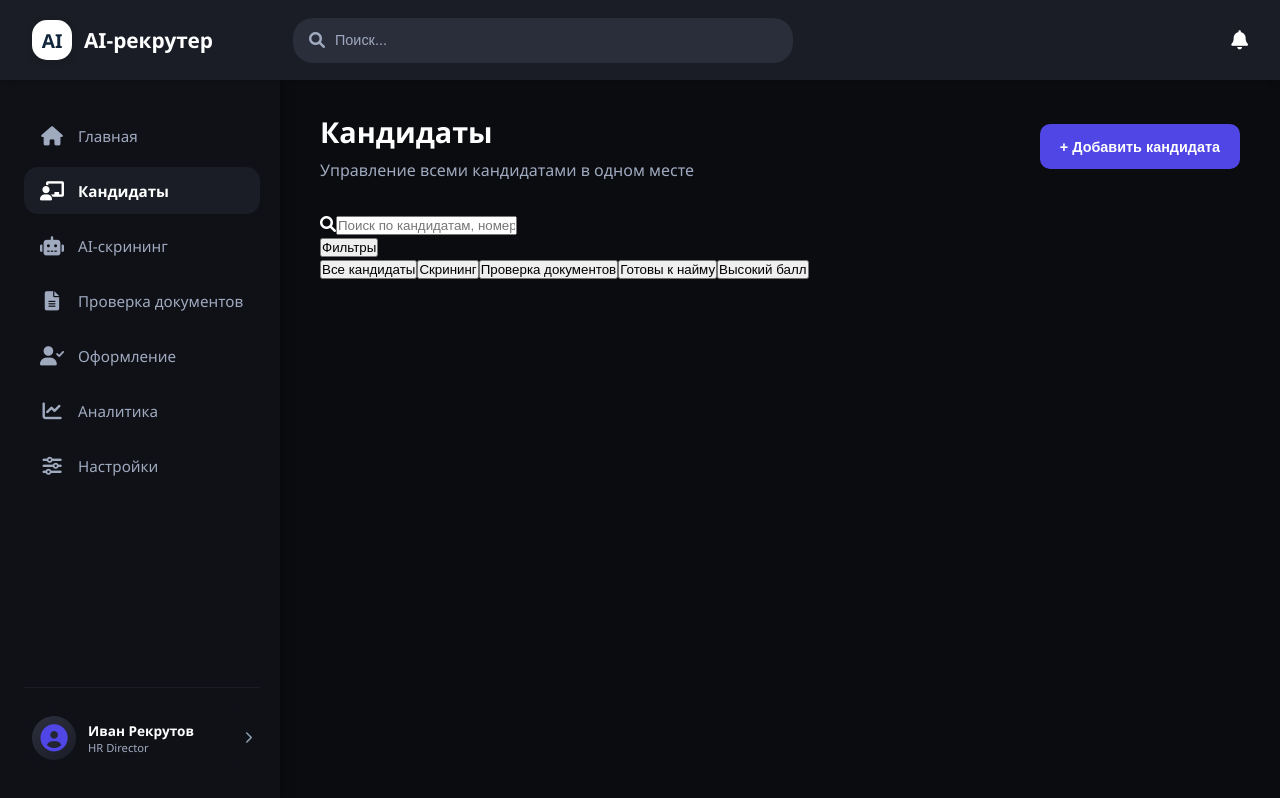
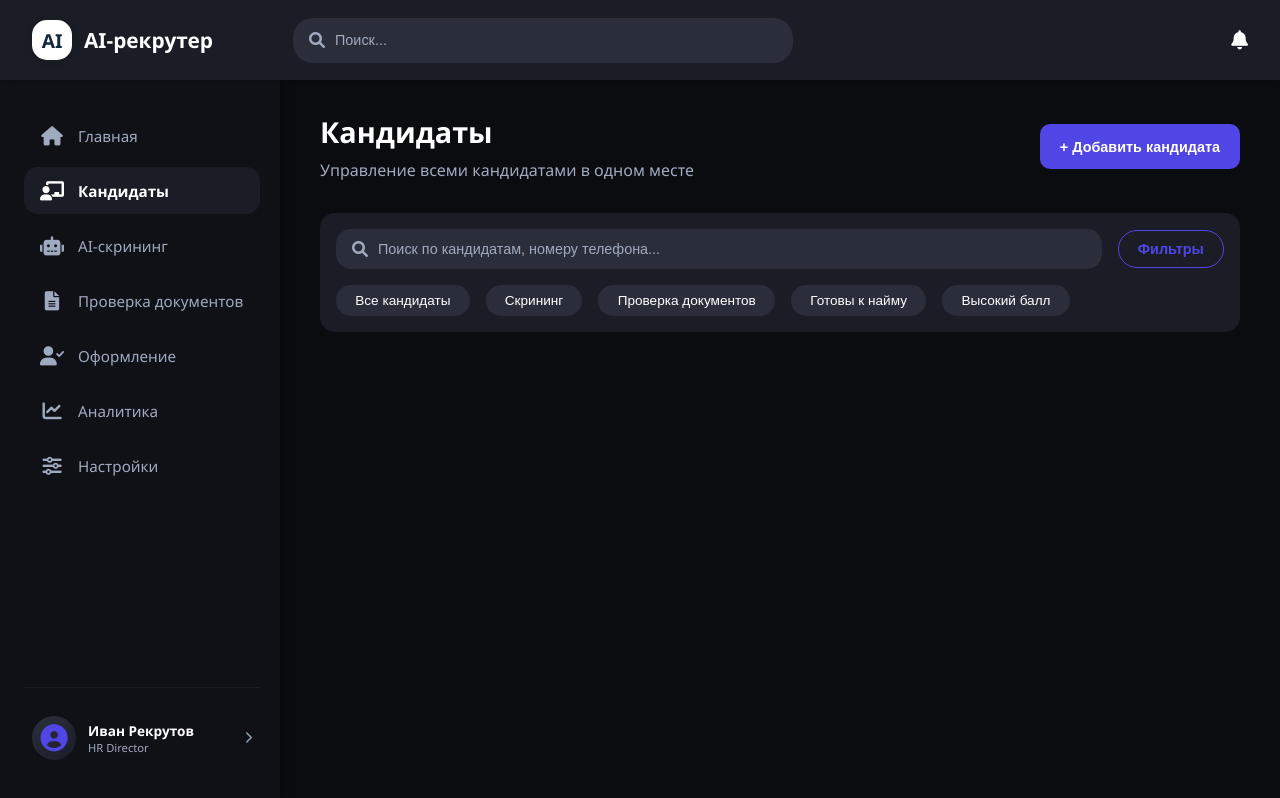
Before and after one commit to CelLecal/AIrecruter, a React (Vite) app in the folder frontend/registration/: page /dashboard/candidates in a window 1280 px wide. Built offline with nearby package versions, Linux system fonts and the light colour scheme.

Commit message:
поиск и фильтры Candidates.module.css

```diff
--- a/frontend/registration/src/components/Candidates/Candidates.module.css
+++ b/frontend/registration/src/components/Candidates/Candidates.module.css
@@ -38,3 +38,102 @@
 .addButton:hover {
     box-shadow: 0 0 10px hsl(256, 100%, 68%);
 }
+
+/*----------контейнер поиска и фильтров ---------- */
+.searchFilterRow {
+    background: #1A1D26;
+    border-radius: 15px;
+    padding: 1rem;
+    margin-bottom: 2rem;
+    display: flex;
+    flex-direction: column;
+    gap: 1rem;
+}
+
+/* строка поиска + кнопка Фильтры */
+.searchFilterTop {
+    display: flex;
+    justify-content: space-between;
+    align-items: center;
+    gap: 1rem;
+}
+
+.searchBar {
+    flex: 1;
+    display: flex;
+    align-items: center;
+    background: #2A2D3A;
+    border-radius: 15px;
+    padding: 0.6rem 1rem;
+    gap: 10px;
+    height: 40px;
+}
+
+.searchBar i {
+    color: #A0AABF;
+    font-size: 1rem;
+}
+
+.searchBar input {
+    background: transparent;
+    border: none;
+    outline: none;
+    color: white;
+    font-size: 0.9rem;
+    width: 100%;
+}
+
+.searchBar input::placeholder {
+    color: #A0AABF;
+}
+
+.searchBar:focus-within {
+    background: #3A3F4E;
+    box-shadow: 0 0 0 2px rgba(79, 70, 229, 0.3);
+}
+
+.filterButton {
+    background: transparent;
+    border: 1px solid #4F46E5;
+    border-radius: 30px;
+    padding: 0.6rem 1.2rem;
+    color: #4F46E5;
+    font-weight: 600;
+    font-size: 0.9rem;
+    transition: all 0.2s;
+    white-space: nowrap;
+}
+
+.filterButton:hover {
+    background: rgba(79, 70, 229, 0.1);
+    box-shadow: 0 0 8px rgba(79, 70, 229, 0.3);
+}
+
+/* ряд фильтров */
+.filtersRow {
+    display: flex;
+    gap: 1rem;
+    flex-wrap: wrap;
+}
+
+.filterChip {
+    background: #2A2D3A;
+    border: none;
+    border-radius: 15px;
+    padding: 0.5rem 1.2rem;
+    color: white;
+    font-size: 0.85rem;
+    font-weight: 500;
+    transition: all 0.2s;
+    cursor: pointer;
+}
+
+.filterChip:hover {
+    background: #4F46E5;
+    box-shadow: 0 0 8px rgba(79, 70, 229, 0.5);
+}
+
+.filterChip.active {
+    background: #4F46E5;
+    color: white;
+}
```
